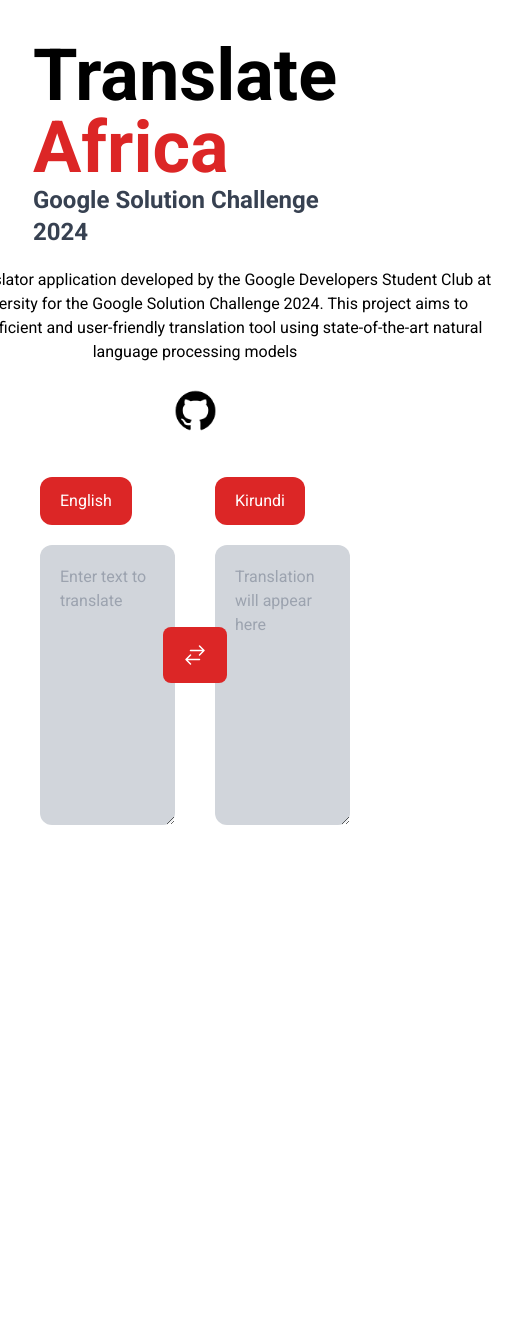
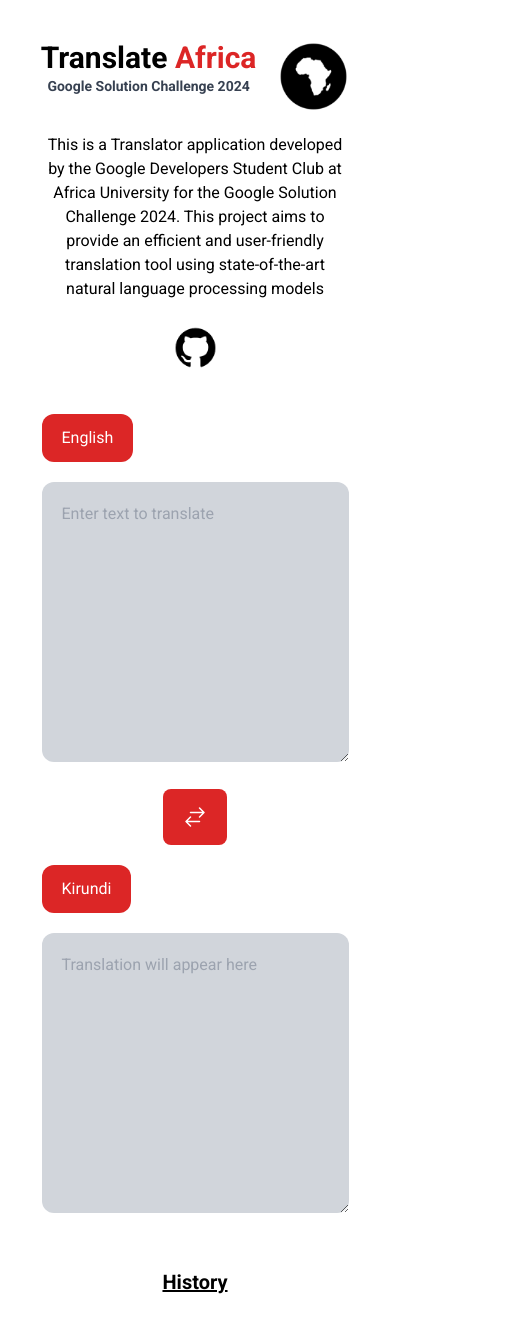
Before and after one commit to marknature/translator-gdsc, a Next.js app: page / in a window 390 px wide. Shown: the top 1332 px of the page, 515 px wide, since content can reach past the window. Before the commit the page ends 972 px from the top, so only its background shows below. Built offline with nearby package versions, Linux system fonts and the light colour scheme.

Commit message:
ui update complete

```diff
--- a/app/page.tsx
+++ b/app/page.tsx
@@ -79,10 +79,10 @@
       {/* heading start */}
       <div className="flex justify-center gap-5">
         <div className="flex flex-col items-center w-full">
-          <h1 className="text-7xl font-bold">
+          <h1 className="text-3xl md:text-5xl lg:text-7xl font-bold">
             Translate <span className="text-red-600">Africa</span>
           </h1>
-          <h1 className="font-bold text-2xl text-gray-700">
+          <h1 className="font-bold text-sm md:text-lg lg:text-2xl text-gray-700">
             Google Solution Challenge 2024
           </h1>
         </div>
@@ -93,7 +93,7 @@
       {/* heading end */}
 
       {/* project start */}
-      <div className="w-[600px] text-center mt-5 text-wrap mb-5">
+      <div className="lg:w-[600px] text-center mt-5 text-wrap mb-5">
         <article>
           This is a Translator application developed by the Google Developers
           Student Club at Africa University for the Google Solution Challenge
@@ -112,7 +112,7 @@
 
       {/* Translation start */}
       <div className="flex items-start mt-10">
-        <div className="flex gap-5">
+        <div className="flex flex-col md:flex-row lg:flex-row gap-5">
           <div className="flex flex-col items-start">
             <h1 className="bg-red-600 py-3 px-5 rounded-xl text-white">
               English
@@ -141,7 +141,7 @@
           </div>
           <div className="flex justify-center items-center">
             <button
-              className="absolute bg-red-600 py-4 px-5 rounded-lg h-fit"
+              className="md:absolute lg:absolute bg-red-600 py-4 px-5 rounded-lg h-fit"
               onClick={translate}
             >
               <svg
@@ -182,9 +182,9 @@
       {/* Translation end */}
 
       {/* history start */}
-      <div className="flex flex-col items-start w-[640px] mt-10">
+      <div className="flex flex-col items-start lg:w-[640px] mt-10">
         <h1 className="font-bold text-xl underline p-2 ">History</h1>
-        <div className=" grid grid-cols-2 p-2 gap-7">
+        <div className="flex flex-col md:grid md:grid-cols-2 lg:grid lg:grid-cols-2 p-2 gap-7">
           {history.map((item, index) => (
             <Card lang={item.lang} english={item.english} key={index}/>
           ))}
```
